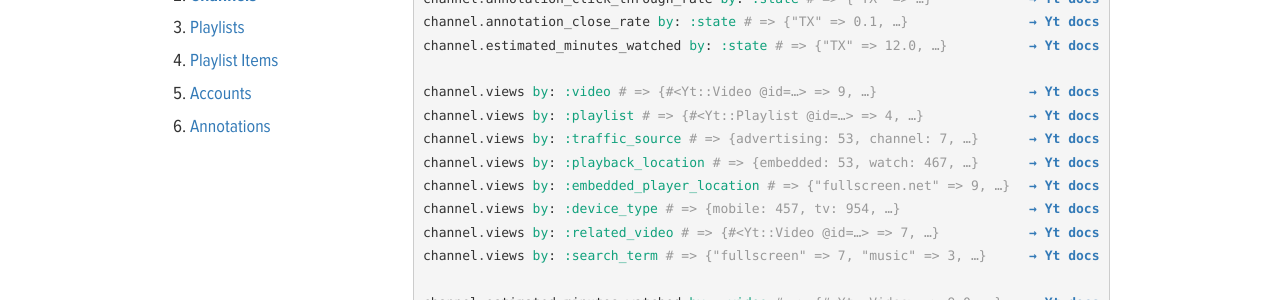
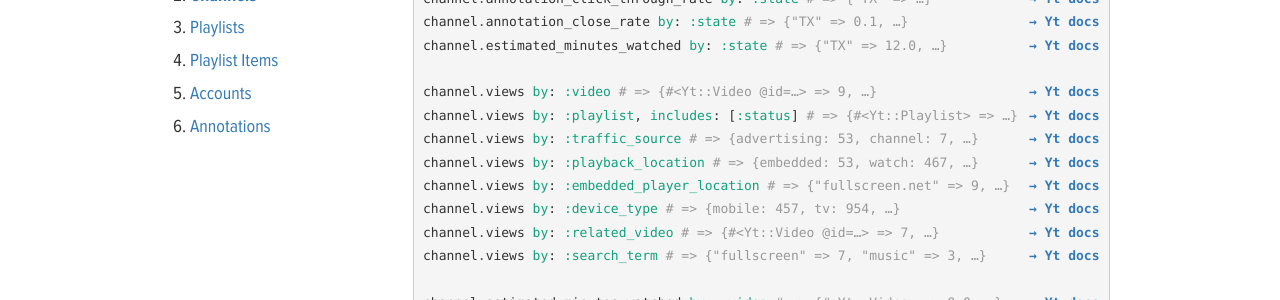
Before and after one commit to nullscreen/yt, a Jekyll site: the page built from channels.html, in a window 1280 px wide and 900 px high, scrolled down 3690 px. Shown: the part 176-476 px from the top of the window. Built offline with Jekyll 4.4.1, drawn with Linux system fonts in a browser that asks for light colours; nearby versions of some CDN libraries; some web fonts are replaced.

Commit message:
Add `:includes` to reports to match c6c551c

```diff
--- a/_config.yml
+++ b/_config.yml
@@ -7,4 +7,4 @@
       path: ""
     values:
       layout:  "default"
-      version: 0.23.1
+      version: 0.23.2
--- a/channels.html
+++ b/channels.html
@@ -202,7 +202,7 @@
 {% include doc.html link="Models/Channel#estimated_minutes_watched" %}{% include example.html object='channel' method='estimated_minutes_watched' params=' <span class="ss">by</span><span class="p">:</span> <span class="ss">:state</span>' result='{"TX" =&gt; 12.0, …}' %}
 
 {% include doc.html link="Models/Channel#views" %}{% include example.html object='channel' method='views' params=' <span class="ss">by</span><span class="p">:</span> <span class="ss">:video</span>' result='{#&lt;Yt::Video @id=…&gt; =&gt; 9, …}' %}
-{% include doc.html link="Models/Channel#views" %}{% include example.html object='channel' method='views' params=' <span class="ss">by</span><span class="p">:</span> <span class="ss">:playlist</span>' result='{#&lt;Yt::Playlist @id=…&gt; =&gt; 4, …}' %}
+{% include doc.html link="Models/Channel#views" %}{% include example.html object='channel' method='views' params=' <span class="ss">by</span><span class="p">:</span> <span class="ss">:playlist</span><span class="p">,</span> <span class="ss">includes</span><span class="p">: [</span><span class="ss">:status</span><span class="p">]</span>' result='{#&lt;Yt::Playlist&gt; =&gt; …}' %}
 {% include doc.html link="Models/Channel#views" %}{% include example.html object='channel' method='views' params=' <span class="ss">by</span><span class="p">:</span> <span class="ss">:traffic_source</span>' result='{advertising: 53, channel: 7, …}' %}
 {% include doc.html link="Models/Channel#views" %}{% include example.html object='channel' method='views' params=' <span class="ss">by</span><span class="p">:</span> <span class="ss">:playback_location</span>' result='{embedded: 53, watch: 467, …}' %}
 {% include doc.html link="Models/Channel#views" %}{% include example.html object='channel' method='views' params=' <span class="ss">by</span><span class="p">:</span> <span class="ss">:embedded_player_location</span>' result='{"fullscreen.net" =&gt; 9, …}' %}
--- a/playlists.html
+++ b/playlists.html
@@ -139,7 +139,7 @@
 {% include doc.html link="Models/Playlist#views_per_playlist_start" %}{% include example.html object='playlist' method='views_per_playlist_start' params=' <span class="ss">by</span><span class="p">:</span> <span class="ss">:state</span>' result='{"TX" =&gt; 87, …}' %}
 {% include doc.html link="Models/Playlist#estimated_minutes_watched" %}{% include example.html object='playlist' method='estimated_minutes_watched' params=' <span class="ss">by</span><span class="p">:</span> <span class="ss">:state</span>' result='{"TX" =&gt; 12.0, …}' %}
 
-{% include doc.html link="Models/Playlist#views" %}{% include example.html object='playlist' method='views' params=' <span class="ss">by</span><span class="p">:</span> <span class="ss">:video</span>' result='{#&lt;Yt::Video @id=…&gt; =&gt; 9, …}' %}
+{% include doc.html link="Models/Playlist#views" %}{% include example.html object='playlist' method='views' params=' <span class="ss">by</span><span class="p">:</span> <span class="ss">:video</span><span class="p">,</span> <span class="ss">includes</span><span class="p">: [</span><span class="ss">:status</span><span class="p">]</span>' result='{#&lt;Yt::Video&gt; =&gt; 9, …}' %}
 {% include doc.html link="Models/Playlist#views" %}{% include example.html object='playlist' method='views' params=' <span class="ss">by</span><span class="p">:</span> <span class="ss">:playlist</span>' result='{#&lt;Yt::Playlist @id=…&gt; =&gt; 4, …}' %}
 {% include doc.html link="Models/Playlist#views" %}{% include example.html object='playlist' method='views' params=' <span class="ss">by</span><span class="p">:</span> <span class="ss">:traffic_source</span>' result='{channel: 7, …}' %}
 {% include doc.html link="Models/Playlist#views" %}{% include example.html object='playlist' method='views' params=' <span class="ss">by</span><span class="p">:</span> <span class="ss">:playback_location</span>' result='{embedded: 53, watch: 467, …}' %}
--- a/videos.html
+++ b/videos.html
@@ -298,7 +298,7 @@
 
 {% include doc.html link="Models/Video#views" %}{% include example.html object='video' method='views' params=' <span class="ss">by</span><span class="p">:</span> <span class="ss">:playback_location</span>' result='{embedded: 53, watch: 467, …}' %}
 {% include doc.html link="Models/Video#views" %}{% include example.html object='video' method='views' params=' <span class="ss">by</span><span class="p">:</span> <span class="ss">:embedded_player_location</span>' result='{"fullscreen.net" =&gt; 92, …}' %}
-{% include doc.html link="Models/Video#views" %}{% include example.html object='video' method='views' params=' <span class="ss">by</span><span class="p">:</span> <span class="ss">:related_video</span>' result='{#&lt;Yt::Video @id=…&gt; =&gt; 7, …}' %}
+{% include doc.html link="Models/Video#views" %}{% include example.html object='video' method='views' params=' <span class="ss">by</span><span class="p">:</span> <span class="ss">:related_video</span><span class="p">,</span> <span class="ss">includes</span><span class="p">: [</span><span class="ss">:status</span><span class="p">]</span>' result='{#&lt;Yt::Video&gt; =&gt; …}' %}
 {% include doc.html link="Models/Video#views" %}{% include example.html object='video' method='views' params=' <span class="ss">by</span><span class="p">:</span> <span class="ss">:device_type</span>' result='{mobile: 457, tv: 954, …}' %}
 {% include doc.html link="Models/Video#views" %}{% include example.html object='video' method='views' params=' <span class="ss">by</span><span class="p">:</span> <span class="ss">:traffic_source</span>' result='{advertising: 53, channel: 7, …}' %}
 {% include doc.html link="Models/Video#views" %}{% include example.html object='video' method='views' params=' <span class="ss">by</span><span class="p">:</span> <span class="ss">:search_term</span>' result='{"fullscreen" =&gt; 7, "music" =&gt; 3, …}' %}
```
